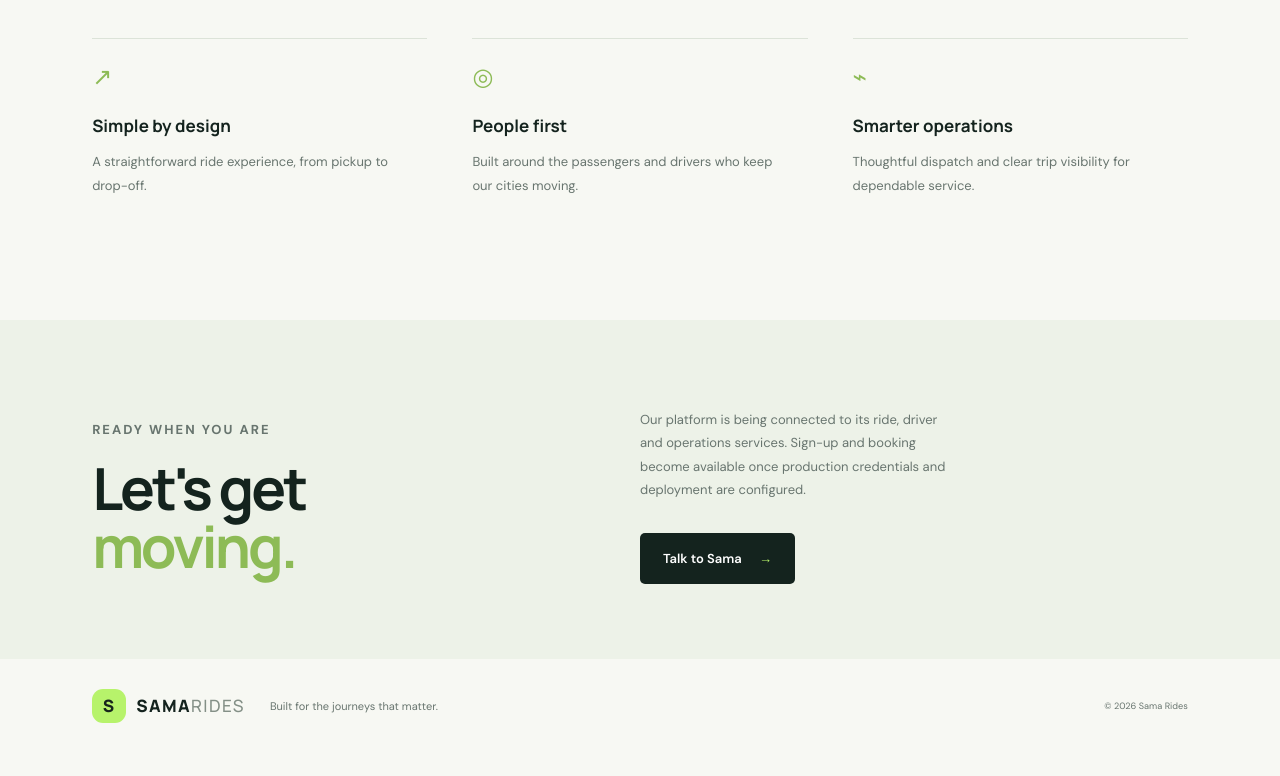
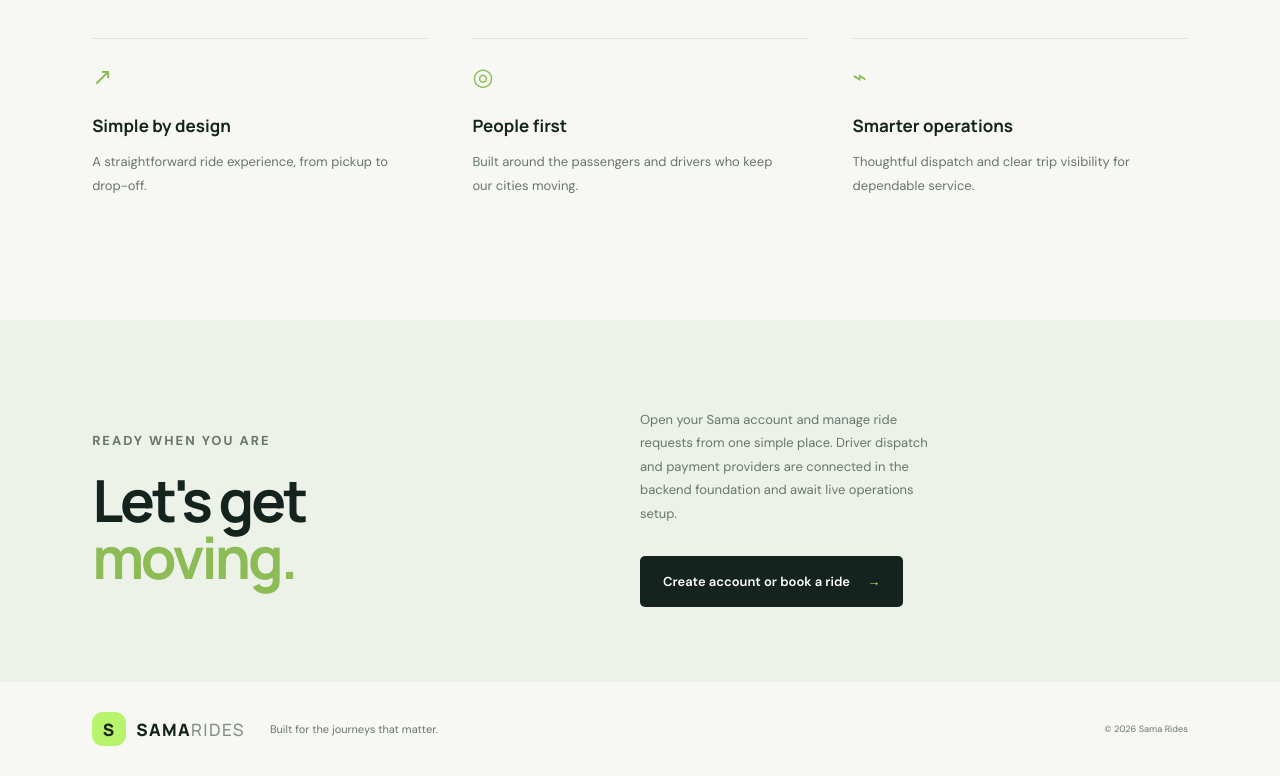
Before and after one commit to Njau7877/sama-rides, a Next.js app: page / in a window 1280 px wide. Shown: the part 1120-1896 px from the top of the page. Before the commit the page ends 1873 px from the top, so only its background shows below. Built offline with nearby package versions, Linux system fonts and the light colour scheme.

Commit message:
Connect Sama landing page to passenger portal

```diff
--- a/src/app/page.tsx
+++ b/src/app/page.tsx
@@ -1,10 +1,10 @@
 export default function Home() {
   return <main className="shell">
-    <nav className="nav"><div className="brand"><span className="brand-mark">S</span>SAMA<span className="brand-light">RIDES</span></div><a className="nav-link" href="#platform">How it works</a><a className="nav-cta" href="#get-started">Get started <span>↗</span></a></nav>
-    <section className="hero"><div className="hero-copy"><p className="eyebrow"><span className="pulse"></span> A BETTER WAY TO MOVE</p><h1>Your city.<br/><em>Your ride.</em><br/>Your time.</h1><p className="lead">Everyday rides that put you in control. Find a ride, meet your driver and get where you need to be — without the runaround.</p><div className="hero-actions"><a className="primary" href="#get-started">Ride with Sama <span>→</span></a><a className="secondary" href="#platform">Discover Sama</a></div><div className="trust"><div className="avatars"><i>J</i><i>M</i><i>A</i></div><span>Made for the way Kenya moves.</span></div></div><div className="hero-art"><div className="sun"></div><div className="map-card"><div className="map-grid"></div><div className="route"><span className="pin start"></span><span className="pin end"></span><span className="route-line"></span></div><div className="map-label label-a">PICKUP <b>Westlands</b></div><div className="map-label label-b">DROP-OFF <b>Kilimani</b></div><div className="ride-card"><div className="car-icon">↗</div><div><b>Your ride is closer</b><small>Driver matching, made smarter</small></div><span className="live-dot"></span></div></div><div className="floating-note"><span>✦</span><div><b>Move on your terms</b><small>Simple. Safe. Seamless.</small></div></div></div></section>
+    <nav className="nav"><div className="brand"><span className="brand-mark">S</span>SAMA<span className="brand-light">RIDES</span></div><a className="nav-link" href="#platform">How it works</a><a className="nav-cta" href="/ride">Get started <span>↗</span></a></nav>
+    <section className="hero"><div className="hero-copy"><p className="eyebrow"><span className="pulse"></span> A BETTER WAY TO MOVE</p><h1>Your city.<br/><em>Your ride.</em><br/>Your time.</h1><p className="lead">Everyday rides that put you in control. Find a ride, meet your driver and get where you need to be — without the runaround.</p><div className="hero-actions"><a className="primary" href="/ride">Ride with Sama <span>→</span></a><a className="secondary" href="#platform">Discover Sama</a></div><div className="trust"><div className="avatars"><i>J</i><i>M</i><i>A</i></div><span>Made for the way Kenya moves.</span></div></div><div className="hero-art"><div className="sun"></div><div className="map-card"><div className="map-grid"></div><div className="route"><span className="pin start"></span><span className="pin end"></span><span className="route-line"></span></div><div className="map-label label-a">PICKUP <b>Westlands</b></div><div className="map-label label-b">DROP-OFF <b>Kilimani</b></div><div className="ride-card"><div className="car-icon">↗</div><div><b>Your ride is closer</b><small>Driver matching, made smarter</small></div><span className="live-dot"></span></div></div><div className="floating-note"><span>✦</span><div><b>Move on your terms</b><small>Simple. Safe. Seamless.</small></div></div></div></section>
     <section className="stats"><div><b>01</b><span>Request a ride</span></div><div><b>02</b><span>Meet your driver</span></div><div><b>03</b><span>Enjoy the journey</span></div></section>
     <section className="platform" id="platform"><p className="eyebrow">THE SAMA DIFFERENCE</p><h2>Mobility that moves<br/><em>with you.</em></h2><div className="features"><article><span>↗</span><h3>Simple by design</h3><p>A straightforward ride experience, from pickup to drop-off.</p></article><article><span>◎</span><h3>People first</h3><p>Built around the passengers and drivers who keep our cities moving.</p></article><article><span>⌁</span><h3>Smarter operations</h3><p>Thoughtful dispatch and clear trip visibility for dependable service.</p></article></div></section>
-    <section className="get-started" id="get-started"><div><p className="eyebrow">READY WHEN YOU ARE</p><h2>Let's get<br/><em>moving.</em></h2></div><div><p>Our platform is being connected to its ride, driver and operations services. Sign-up and booking become available once production credentials and deployment are configured.</p><a className="primary" href="mailto:hello@samarides.co.ke">Talk to Sama <span>→</span></a></div></section>
+    <section className="get-started" id="get-started"><div><p className="eyebrow">READY WHEN YOU ARE</p><h2>Let's get<br/><em>moving.</em></h2></div><div><p>Open your Sama account and manage ride requests from one simple place. Driver dispatch and payment providers are connected in the backend foundation and await live operations setup.</p><a className="primary" href="/ride">Create account or book a ride <span>→</span></a></div></section>
     <footer><div className="brand"><span className="brand-mark">S</span>SAMA<span className="brand-light">RIDES</span></div><span>Built for the journeys that matter.</span><small>© {new Date().getFullYear()} Sama Rides</small></footer>
   </main>;
 }
```
